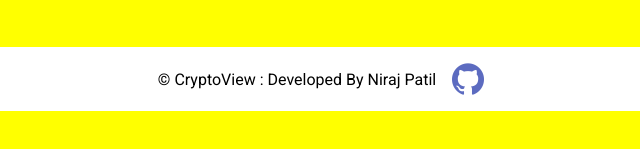
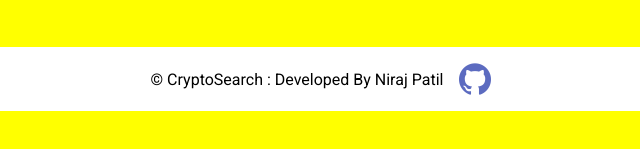
Before and after one commit to Niraj401Patil/Cryptoview, a plain HTML site: page index.html in a window 1280 px wide. Shown: the part 619-768 px from the top of the page, 311-951 px from the left. Drawn offline with Linux system fonts and the light colour scheme; no server answers.

Commit message:
first commit

```diff
--- a/index.html
+++ b/index.html
@@ -54,7 +54,7 @@
      <!-- This is for the footer -->
      <footer>
 
-        <p> &copy; CryptoView : Developed By Niraj Patil </p>
+        <p> &copy; CryptoSearch : Developed By Niraj Patil </p>
 
         <a class="d-inline" href="https://www.github.com" target="_blank" >
             <img src="./assets/Images/github.png" alt="github logo" class="footer-img f-right"/>
```
